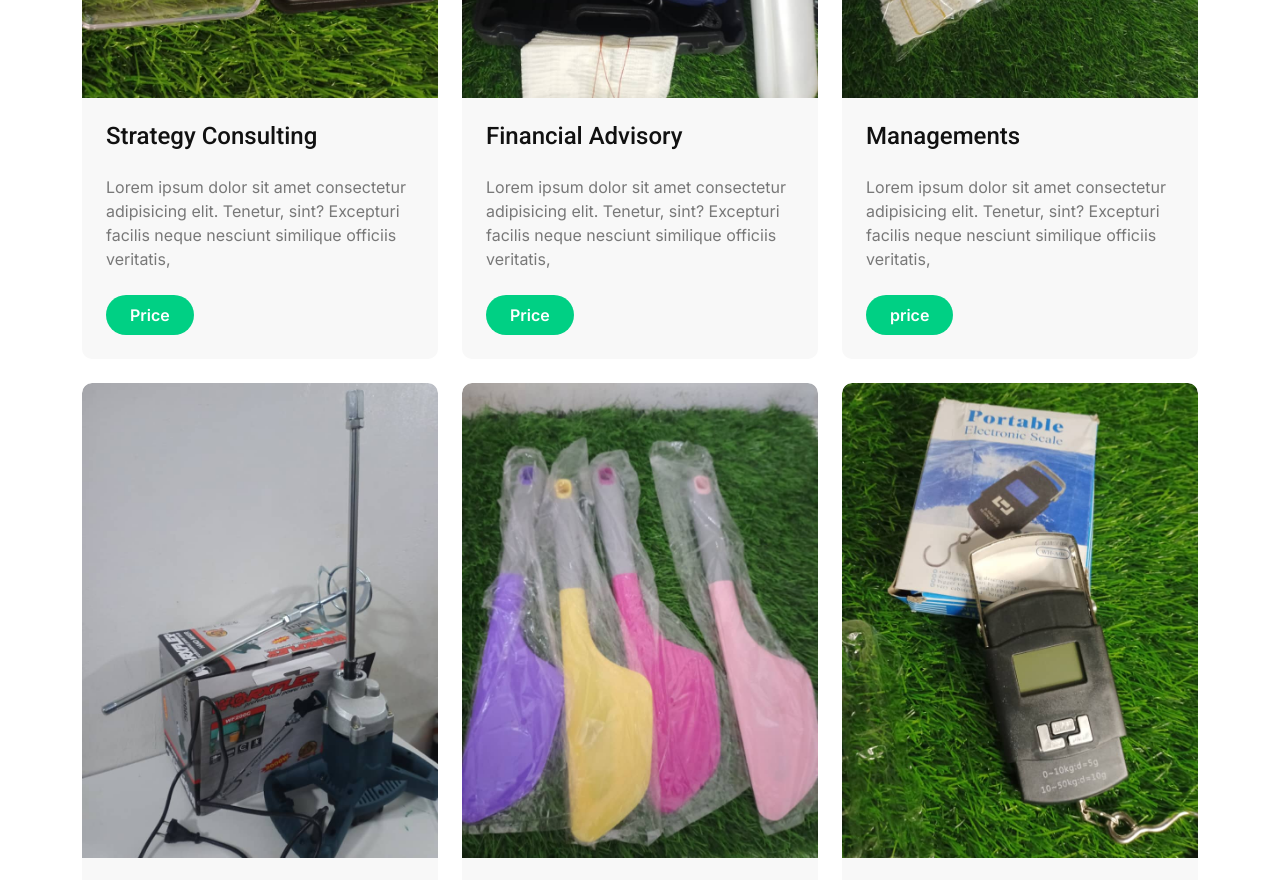
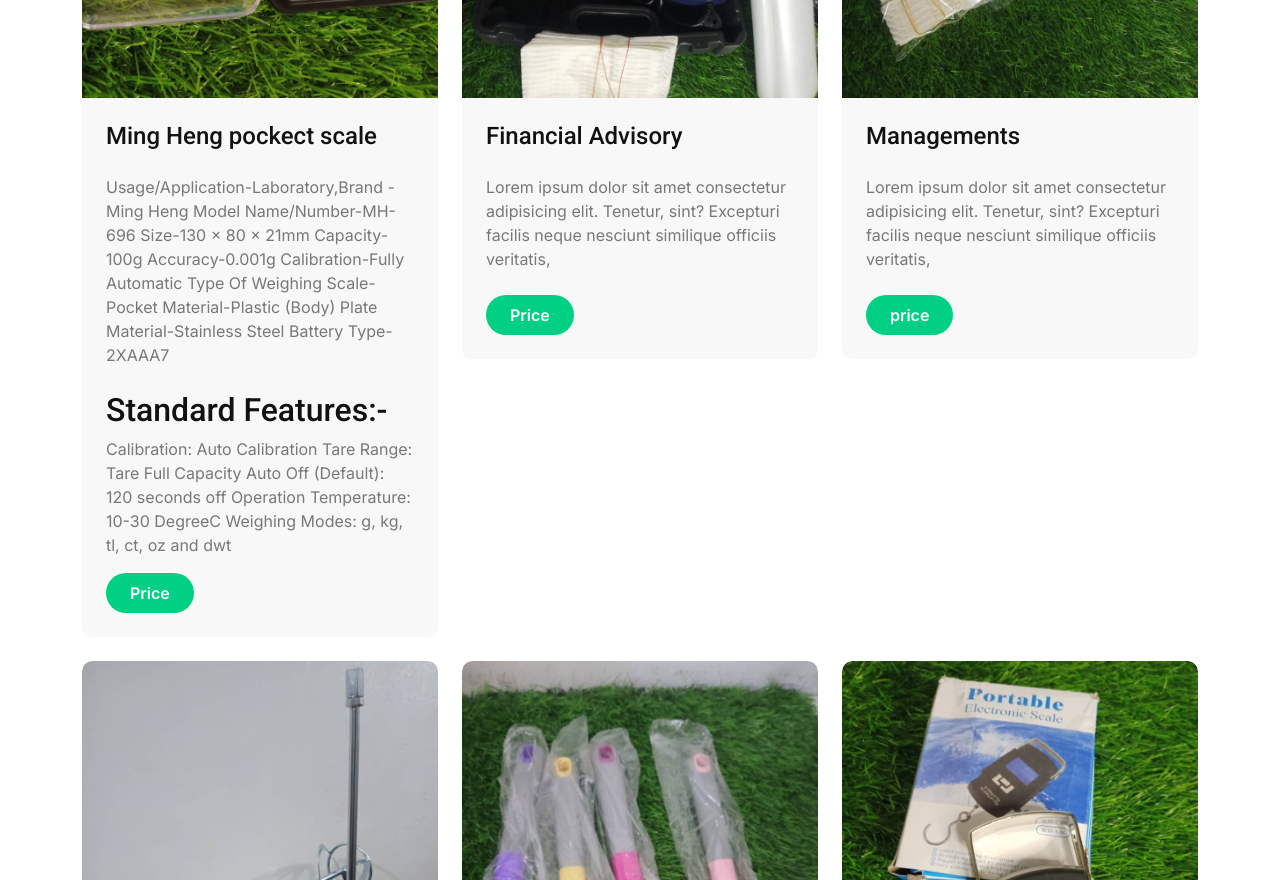
Before and after one commit to tavonlexdagbue/Mantyz-World, a website: page public/index.html in a window 1280 px wide. Shown: the part 1920-2800 px from the top of the page. Drawn offline with nearby package versions, Linux system fonts and the light colour scheme.

Commit message:
Fix structure for Vercel

```diff
--- a/public/index.html
+++ b/public/index.html
@@ -205,8 +205,26 @@
                                 <img src="img/service-1.jpeg" class="img-fluid rounded-top w-100" alt="Image">
                             </div>
                             <div class="rounded-bottom p-4">
-                                <a href="#" class="h4 d-inline-block mb-4"> Strategy Consulting</a>
-                                <p class="mb-4">Lorem ipsum dolor sit amet consectetur adipisicing elit. Tenetur, sint? Excepturi facilis neque nesciunt similique officiis veritatis,
+                                <a href="#" class="h4 d-inline-block mb-4"> Ming Heng pockect scale</a>
+                                <p class="mb-4">Usage/Application-Laboratory,Brand -Ming Heng
+Model Name/Number-MH-696
+Size-130 x 80 x 21mm
+Capacity-100g
+Accuracy-0.001g
+Calibration-Fully Automatic
+Type Of Weighing Scale-Pocket
+Material-Plastic (Body)
+Plate Material-Stainless Steel
+Battery Type-2XAAA7
+<h2>Standard Features:-</h2>
+
+    Calibration: Auto Calibration
+    Tare Range: Tare Full Capacity
+    Auto Off (Default): 120 seconds off
+    Operation Temperature: 10-30 DegreeC
+    Weighing Modes: g, kg, tl, ct, oz and dwt
+
+
                                 </p>
                                 <a class="btn btn-primary rounded-pill py-2 px-4" href="#">Price</a>
                             </div>
```
